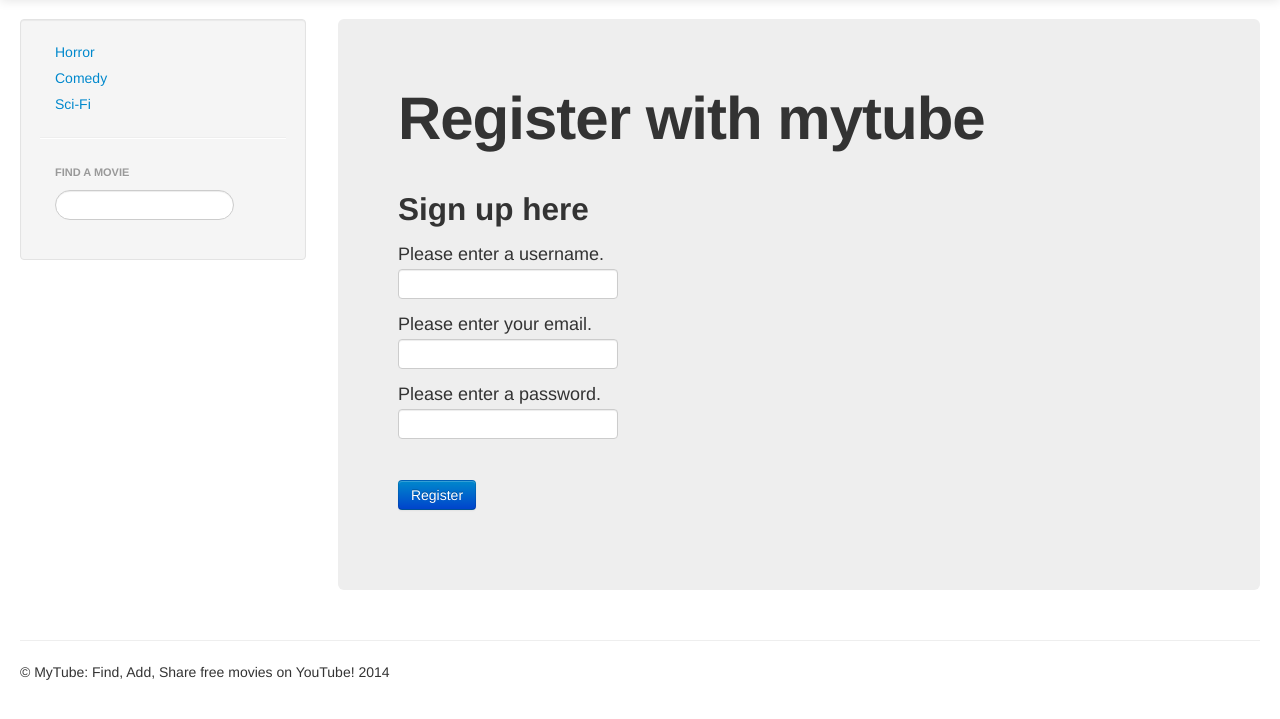
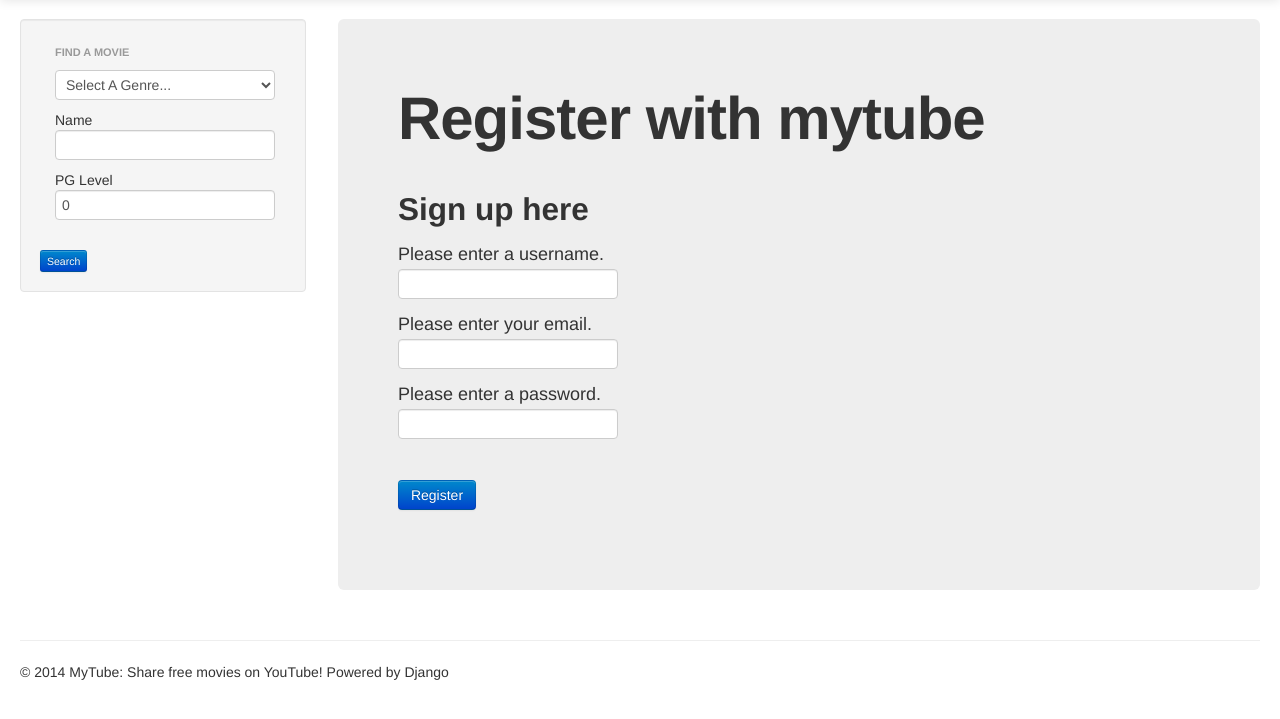
Before and after one commit to Feng-Zhou/django_project, a Django app: page /mytube/register/ in a window 1280 px wide; the page is wider, and only the part inside the window is pictured. Shown: the part 41-760 px from the top of that part. Run offline with Django 3.2, Linux system fonts and the light colour scheme; data comes from the database, SQL or seed files in the repository; both versions use the stored data as it was after the commit; some libraries are stand-ins or nearby versions.

Commit message:
need to fix add_movie

```diff
--- a/mytube/forms.py
+++ b/mytube/forms.py
@@ -11,19 +11,19 @@ class GenreForm(forms.ModelForm):
         model = Genre
 
 class MovieForm(forms.ModelForm):
-
+    genre = forms.ModelChoiceField(queryset=Genre.objects.all(), help_text="Please select a genre.")
+    # genre = forms.ModelMultipleChoiceField(queryset=Genre.objects.all())
     title = forms.CharField(max_length=128, help_text="Please enter the title of the movie.")
     #year = forms.DateTimeField(datetime.year, help_text="Please enter the year of the movie.")
-    pg = forms.IntegerField(help_text="Please enter pg level of the movie.")
+    pg = forms.IntegerField(help_text="Please enter pg level of the movie.", initial=0)
     video = EmbedVideoFormField(help_text="Please enter the URL of the youtube page.", initial="")
-    # url = forms.URLField(max_length=200, help_text="Please enter the URL of the youtube page.")
     views = forms.IntegerField(widget=forms.HiddenInput(), initial=0)
     likes = forms.IntegerField(widget=forms.HiddenInput(), initial=0)
 
     class Meta:
         model = Movie
         # fields = ('title', 'year', 'pg', 'url', 'views', 'likes')
-        fields = ('title', 'pg', 'video', 'views', 'likes')
+        fields = ('genre', 'title', 'pg', 'video', 'views', 'likes')
 
     # def clean(self):
     #     cleaned_data = self.cleaned_data
--- a/mytube/urls.py
+++ b/mytube/urls.py
@@ -4,15 +4,14 @@ from mytube import views
 urlpatterns = patterns('',
                        url(r'^$', views.index, name='index'),
                        url(r'^about/$', views.about, name='about'),
-                       url(r'^add_genre/$', views.add_genre, name='add_genre'),
-                       url(r'^genre/(?P<genre_name_url>\w+)/add_movie/$', views.add_movie, name='add_movie'),
+                       url(r'^add_movie/$', views.add_movie, name='add_movie'),
                        url(r'^genre/(?P<genre_name_url>\w+)/$', views.genre, name='genre'),
-                       url(r'^movie/(?P<genre_name_url>\w+)/(?P<movie_id>\d+)/$', views.movie, name='movie'),
+                       url(r'^movie/(?P<movie_id>\d+)/$', views.movie, name='movie'),
                        url(r'^register/$', views.register, name='register'),
                        url(r'^login/$', views.user_login, name='login'),
                        url(r'^logout/$', views.user_logout, name='logout'),
                        url(r'^profile/$', views.profile, name='profile'),
                        url(r'^goto/$', views.track_url, name='track_url'),
                        url(r'^like_genre/$', views.like_genre, name='like_genre'),
-                       url(r'^suggest_genre/$', views.suggest_genre, name='suggest_genre'),
+                       url(r'^search_movie/$', views.search_movie, name='search_movie'),
                        )
--- a/mytube/views.py
+++ b/mytube/views.py
@@ -16,7 +16,7 @@ from django.shortcuts import redirect, get_object_or_404
 def index(request):
     context = RequestContext(request)
     genre_list = Genre.objects.order_by('-likes')[:5]
-    movie_list = Movie.objects.order_by('-views')[:5]
+    movie_list = Movie.objects.order_by('id')[:5]
 
     genre_list = get_genre_list()
     context_dict = {'genres': genre_list, 'movies': movie_list}
@@ -81,18 +81,20 @@ def genre(request, genre_name_url):
     #         context_dict['result_list'] = result_list
     return render_to_response('mytube/genre.html', context_dict, context)
 
-def movie(request, genre_name_url, movie_id):
+def movie(request, movie_id):
 
     context = RequestContext(request)
-    genre_name = decode_url(genre_name_url)
     m = get_object_or_404(Movie, pk=movie_id)
+    genre = m.genre
+    genre_list = get_genre_list()
 
-    context_dict = {'genre_name': genre_name,
-                    'genre_name_url': genre_name_url,
-                    'movie_name': m.title,
+    context_dict = {'movie_name': m.title,
                     'movie_video': m.video,
                     'movie_pg': m.pg,
-                    'movie_genre': m.genre}
+                    'movie_genre': m.genre,
+                    'genre_name': genre.name,
+                    'genre_list': genre_list
+                    }
 
     # try:
     #     movie = Movie.objects.get(genre=genre_name,  )
@@ -141,35 +143,49 @@ def add_genre(request):
 
     return render_to_response('mytube/add_genre.html', context_dict, context)
 
-def add_movie(request, genre_name_url):
+def add_movie(request):
     context = RequestContext(request)
-    genre_name = decode_url(genre_name_url)
+    genre_list = get_genre_list()
+    context_dict = {}
 
     if request.method == 'POST':
         form = MovieForm(request.POST)
         if form.is_valid():
             movie = form.save(commit=False)
-
-            try:
-                current_genre = Genre.objects.get(name=genre_name)
-                movie.genre = current_genre
-            except Genre.DoesNotExist:
-                return render_to_response('mytube/add_genre.html', {}, context)
+            movie_id = movie.id
+            # try:
+            #     current_genre = Genre.objects.get(name=genre_name)
+            #     movie.genre = current_genre
+            # except Genre.DoesNotExist:
+            #     return render_to_response('mytube/add_genre.html', {}, context)
 
             movie.views = 0
             movie.likes = 0
             movie.save()
 
-            return genre(request, genre_name_url)
+            genre = movie.genre
+            genre_list = get_genre_list()
+
+            context_dict = {'movie_name': movie.title,
+                            'movie_video': movie.video,
+                            'movie_pg': movie.pg,
+                            'movie_genre': movie.genre,
+                            'genre_name': genre.name,
+                            'genre_list': genre_list
+                            }
+
+            context_dict = {'form': form, 'genre_list': genre_list, 'movie_id': movie_id}
+            # return genre(request, genre_name_url)
+            return render_to_response('mytube/movie.html', context_dict, context)
         else:
             print(form.errors)
+            return render_to_response('mytube/add_movie.html', context_dict, context)
     else:
         form = MovieForm()
+        context_dict = {'form': form}
+        return render_to_response('mytube/add_movie.html', context_dict, context)
 
-    genre_list = get_genre_list()
-    context_dict = {'genre_name_url': genre_name_url,
-         'genre_name': genre_name, 'form': form, 'genre_list': genre_list}
-    return render_to_response('mytube/add_movie.html',context_dict, context)
+
 
 def decode_url(genre_name_url):
     genre_name = genre_name_url.replace('_', ' ')
@@ -321,13 +337,37 @@ def get_genre_list(max_results=0, starts_with=''):
 
     return genre_list
 
-def suggest_genre(request):
+def search_movie(request):
     context = RequestContext(request)
-    genre_list = []
+    movie_list = []
     starts_with = ''
+    genre_id = 0
+    pg = 0
     if request.method == 'GET':
-        starts_with = request.GET['suggestion']
+        contains = request.GET['title']
+        genre_id = int(request.GET['genre'])
+        pg = int(request.GET['pg'])
 
-    genre_list = get_genre_list(8, starts_with)
+    movie_list = get_movie_list(8, genre_id, contains, pg)
 
-    return render_to_response('mytube/genre_list.html', {'genre_list': genre_list }, context)
+    return render_to_response('mytube/movie_list.html', {'movie_list': movie_list}, context)
+
+def get_movie_list(max_results=0, genre_id=0, contains='', pg=0):
+
+    movie_list = []
+    if contains and genre_id > 0:
+        movie_list = Movie.objects.filter(title__contains=contains, genre__id=genre_id, pg__gte=pg)
+    else:
+        if contains:
+            movie_list = Movie.objects.filter(title__contains=contains, pg__gte=pg)
+        elif genre_id > 0:
+            movie_list = Movie.objects.filter(genre__id=genre_id, pg__gte=pg)
+        else:
+            movie_list = Movie.objects.filter(pg__gte=pg)
+
+
+    if max_results > 0:
+        if len(movie_list) > max_results:
+            movie_list = movie_list[:max_results]
+
+    return movie_list
--- a/static/js/mytube-ajax.js
+++ b/static/js/mytube-ajax.js
@@ -8,13 +8,24 @@ $(document).ready(function() {
        });
     });
 
-    $('#suggestion').keyup(function(){
+    /*$('#suggestion').keyup(function(){
             var query;
             query = $(this).val();
-            $.get('/mytube/suggest_category/', {suggestion: query}, function(data){
+            $.get('/mytube/search_movie/', {suggestion: query}, function(data){
              $('#cats').html(data);
             });
+    });*/
+
+    $('#search').click(function(){
+        var sel = document.getElementById('genre');
+        var genre_id;
+        genre_id = sel.options[sel.selectedIndex].value;
+        var movie_title;
+        movie_title = $('#title').val();
+        var movie_pg;
+        movie_pg = $('#pg').val();
+        $.get('/mytube/search_movie/', {genre: genre_id, title: movie_title, pg: movie_pg}, function(data){
+            $('#movies').html(data);
+        });
     });
-
-
 });
--- a/templates/mytube/add_movie.html
+++ b/templates/mytube/add_movie.html
@@ -3,10 +3,10 @@
 
 {% block body_block %}
     <div class="hero-unit">
-        <h1>Add a Movie to Genre: {{ genre_name_url }}</h1>
+        <h1>Add a Movie</h1>
         <br />
         <div class="container">
-            <form class="span6" id="movie_form" method="post" action="/mytube/genre/{{ genre_name_url }}/add_movie/">
+            <form class="span6" id="movie_form" method="post" action="/mytube/add_movie/">
                 {% csrf_token %}
                 {% for hidden in form.hidden_fields %}
                     {{ hidden }}
--- a/templates/mytube/base.html
+++ b/templates/mytube/base.html
@@ -7,7 +7,7 @@
         <link href="{% static 'css/bootstrap-fluid-adj.css' %}" rel="stylesheet">
         <link href="{% static 'css/bootstrap.min.css' %}" rel="stylesheet" media="screen">
         <link href="{% static 'css/bootstrap-responsive.css' %}" rel="stylesheet">
-        <title>mytube - {% block title %}Free Movies on Youtube!{% endblock %}</title>
+        <title>mytube - {% block title %}Share Free Movies on Youtube!{% endblock %}</title>
     </head>
     <body>
         <div class="navbar navbar-inverse navbar-fixed-top">
@@ -33,7 +33,7 @@
                        </ul>
                        <ul class="nav">
                            {% if user.is_authenticated %}
-                            <li><a href="/mytube/add_genre/">Add Genre</a></li>
+                            <li><a href="/mytube/add_movie/">Add a Movie</a></li>
                            {% endif %}
                            <li><a href="/mytube/about/">About</a></li>
                        </ul>
@@ -48,47 +48,47 @@
                 <div class="span3">
                     <div class="well sidebar-nav">
                         {% block sidebar %}
-                        {% endblock %}
-                        <!--<div id="cats">-->
-                            <!--{% if cat_list %}-->
-                                <!--<ul class="nav nav-list"><li>Category List</li></ul>-->
-                                <!--{% include 'mytube/genre_list.html' with cat_list=cat_list %}-->
-                            <!--{% endif %}-->
-                        <!--</div>-->
-
-
-                        {% if genre_list %}
-                            <div id="genres">
-                                {% include 'mytube/genre_list.html' with genre_list=genre_list %}
-                            </div>
-                        {% endif %}
-
-                        <hr>
 
                         <ul class="nav nav-list">
                             <li class="nav-header">Find a Movie</li>
                             <form>
                                 <label></label>
-                                <li><input  class="search-query span10" type="text" name="suggestion" value="" id="suggestion" /></li>
+                                <li>
+                                    <select id="genre">
+                                        <option value="0">Select A Genre...</option>
+                                        {% for genre in genre_list %}
+                                            <option value="{{ genre.id }}">{{ genre.name }}</option>
+                                        {% endfor %}
+                                    </select>
+                                </li>
+                                <li>Name<input type="text" name="title" value="" id="title" /></li>
+                                <li>PG Level<input type="number" name="pg" value="0" id="pg"></input></li>
                             </form>
                         </ul>
 
+                        <button id ="search" class="btn btn-mini btn-primary" type="button">Search</button>
+
+                        <div id="movies">
+                            {% if movie_list %}
+                                <ul class="nav nav-list"><li>Search Result</li></ul>
+                                {% include 'mytube/movie_list.html' with movie_list=movie_list %}
+                            {% endif %}
+                        </div>
+                        {% endblock %}
                     </div>
-                    <!--/.well -->
                 </div>
-                <!--/span-->
+
                 <div class="span9">
                     {% block body_block %}
                     {% endblock %}
                 </div>
-                <!--/span-->
             </div>
             <!--/row-->
 
             <hr>
 
             <footer>
-                <p>&copy; MyTube: Find, Add, Share free movies on YouTube! 2014</p>
+                <p>&copy; 2014 MyTube: Share free movies on YouTube! Powered by Django</p>
             </footer>
 
         </div>
--- a/templates/mytube/genre_list.html
+++ b/templates/mytube/genre_list.html
@@ -1,8 +1,16 @@
 <ul class="nav nav-list">
     {% if genre_list %}
-        {% for genre in genre_list %}
-            <li><a href="/mytube/genre/{{ genre.url }}">{{ genre.name }}</a></li>
-        {% endfor %}
+        <h3 class="nav-header">Genre</h3>
+        <!--{% for genre in genre_list %}-->
+            <!--<li><a href="/mytube/genre/{{ genre.url }}">{{ genre.name }}</a></li>-->
+        <!--{% endfor %}-->
+
+        <select>
+            {% for genre in genre_list %}
+                <option value="{{ genre.name }}">{{ genre.name }}</option>
+                <!--<li><a href="/mytube/genre/{{ genre.url }}">{{ genre.name }}</a></li>-->
+            {% endfor %}
+        </select>
     {% else %}
         <li>No genres at present.</li>
     {% endif %}
```
Also changed, not shown: templates/mytube/genre.html (+4 -3 lines), templates/mytube/index.html (+14 -14 lines), templates/mytube/movie.html (+1 -58 lines), templates/mytube/movie_list.html (added, +10 -0 lines), mytube.db.
